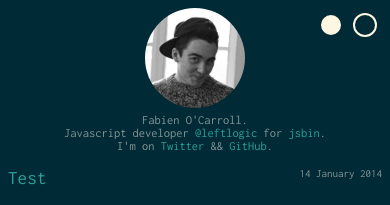
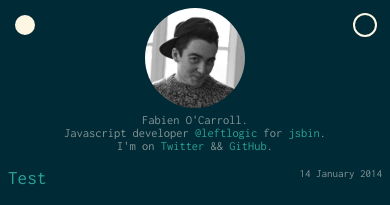
Before and after one commit to allouis/allouis.github.io, a Jekyll site: the page built from index.html, in a window 390 px wide. Shown: the top 205 px of the page. Built offline with Jekyll 4.4.1, drawn with Linux system fonts in a browser that asks for light colours; Markdown is read by kramdown in place of the engine named in the settings; the list of posts is cut into pages by our own code.

Commit message:
Adding css to switch sides on mobile

```diff
--- a/css/main.css
+++ b/css/main.css
@@ -83,4 +83,7 @@ a:hover {
     body {
         font-size:60%;
     }
+    .bg-button.light {
+        float:left;
+    }
 }
```
